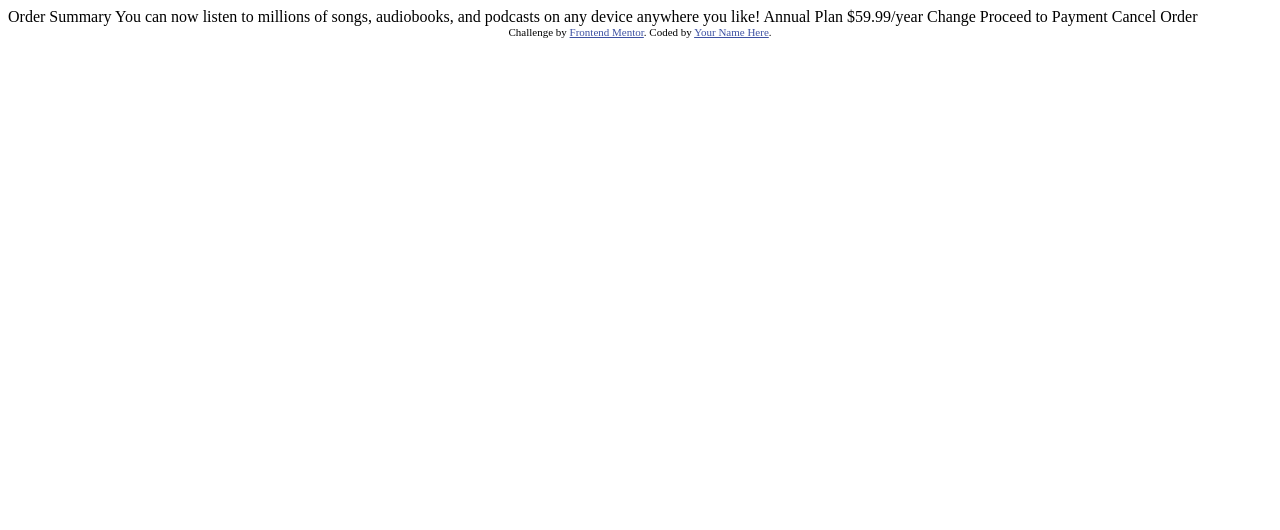
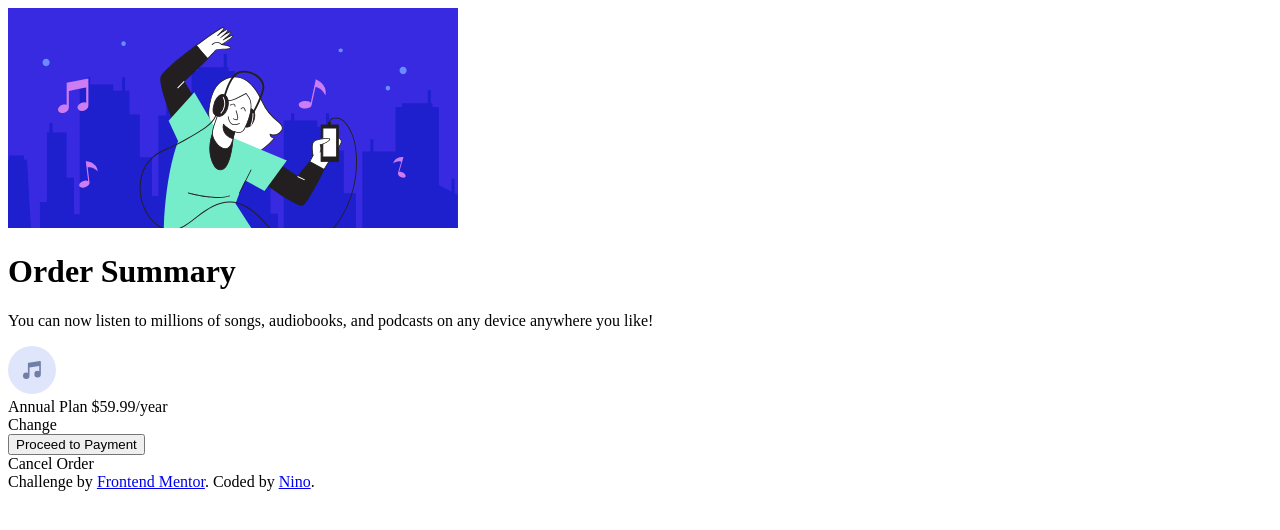
Before and after one commit to ninogogol/Order-summary-card-solution, a plain HTML site: page index.html in a window 1280 px wide. Drawn offline with Linux system fonts and the light colour scheme.

Commit message:
modified index.html

```diff
--- a/index.html
+++ b/index.html
@@ -8,29 +8,43 @@
 
   <title>Frontend Mentor | Order summary card</title>
 
-  <style>
-    .attribution { font-size: 11px; text-align: center; }
-    .attribution a { color: hsl(228, 45%, 44%); }
-  </style>
 </head>
 <body>
-
-  Order Summary
-
-  You can now listen to millions of songs, audiobooks, and podcasts on any
-  device anywhere you like!
-
-  Annual Plan
-  $59.99/year
-
-  Change
-
-  Proceed to Payment
-  Cancel Order
-
+  <div class="main-container">
+    <div>
+      <div class="img-div">
+        <img src="images/illustration-hero.svg" alt="women is dancing">
+      </div>
+      <div class="part-1">
+        <h1>Order Summary</h1>
+        <p>
+          You can now listen to millions of songs, audiobooks, and podcasts on any
+          device anywhere you like!
+        </p>
+      </div>
+    </div>
+    <div class="part-2">
+      <div class="music-icon">
+        <img src="images/icon-music.svg" alt="music-icon">
+      </div>
+      <div class="prise">
+        <span class="plan">Annual Plan</span>
+        <span class="price-per-year">$59.99/year</span>
+      </div>
+      <div>
+        <span class="change">Change</span>
+      </div>
+    </div>
+    <div class="part-3">
+      <button>Proceed to Payment</button>
+    </div>
+    <div class="cancel-order">
+      <span>Cancel Order</span>
+    </div>
+  </div>
   <div class="attribution">
     Challenge by <a href="https://www.frontendmentor.io?ref=challenge" target="_blank">Frontend Mentor</a>.
-    Coded by <a href="#">Your Name Here</a>.
+    Coded by <a href="https://www.linkedin.com/in/nino-gogoladze-80a075227/" target="_blank">Nino</a>.
   </div>
 </body>
 </html>
```
